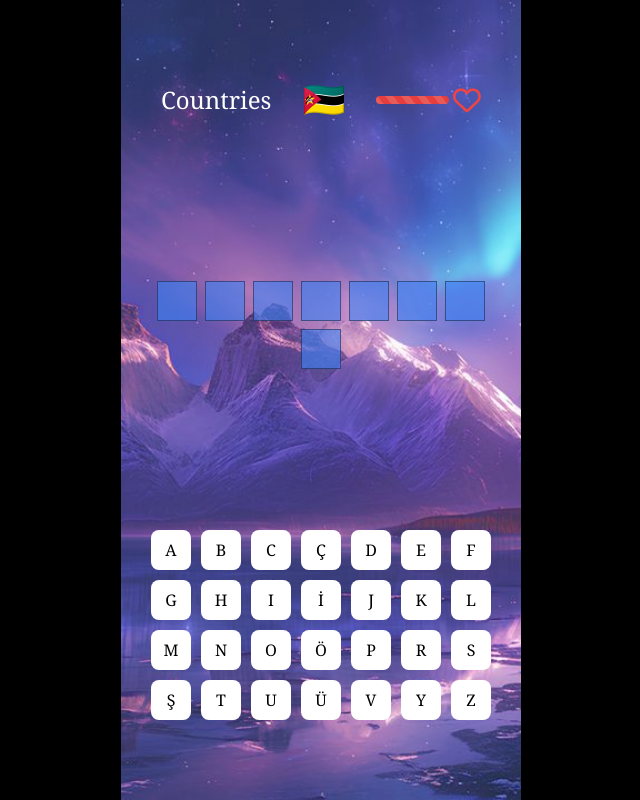
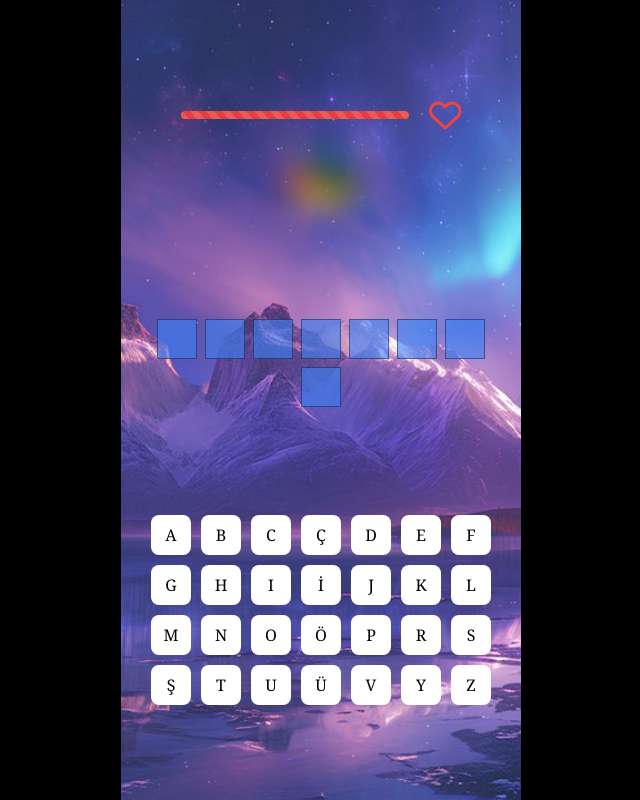
Before and after one commit to ugurakcaydev/Hangman, a React (Vite) app: page / in a window 1280 px wide. Shown: the whole page, without its empty margins (319-959 px from the left). Built offline with nearby package versions, Linux system fonts and the light colour scheme.

Commit message:
add blur

```diff
--- a/src/App.jsx
+++ b/src/App.jsx
@@ -57,7 +57,7 @@ function App() {
           src="/img/bg.jpg"
           alt=""
         />
-        <div className="relative w-full h-full flex flex-col items-stretch justify-between bg-white/10 z-20 px-5 py-20 gap-y-24 text-white ">
+        <div className="relative w-full h-full flex flex-col items-stretch justify-center bg-white/10 z-20 px-5 py-14 gap-y-20 text-white ">
           <Header
             wrongLetters={wrongLetters}
             healt={healt}
--- a/src/components/Header.jsx
+++ b/src/components/Header.jsx
@@ -1,19 +1,13 @@
 import { Progress } from "@chakra-ui/react";
+import classNames from "classnames";
 import PropTypes from "prop-types";
 function Header({ healt, selectedImg }) {
   return (
-    <div className="flex items-center justify-between z-20 px-5">
-      <div className="flex flex-1  text-2xl font-serif text-white">
+    <div className="flex flex-col items-center justify-between z-20 px-5 gap-y-3">
+      {/* <div className="flex flex-1  text-2xl font-serif text-white">
         Countries
-      </div>
-      <div className="flex flex-1 items-center justify-center ">
-        <img
-          className="w-10 h-10 object-contain"
-          src={`/img/${selectedImg}`}
-          alt=""
-        />
-      </div>
-      <div className="flex-1 flex items-center gap-x-1">
+      </div> */}
+      <div className="flex w-full px-5 items-center gap-x-5">
         <Progress
           className="w-full rounded-md"
           hasStripe
@@ -36,6 +30,19 @@ function Header({ healt, selectedImg }) {
           />
         </svg>
       </div>
+      <div
+        className={classNames("flex  items-center justify-center blur-lg ", {
+          "!blur-md": healt === 4,
+          "!blur-sm": healt === 3,
+          "!blur-none": healt <= 2,
+        })}
+      >
+        <img
+          className="w-16 h-16 object-contain"
+          src={`/img/${selectedImg}`}
+          alt=""
+        />
+      </div>
     </div>
   );
 }
```
